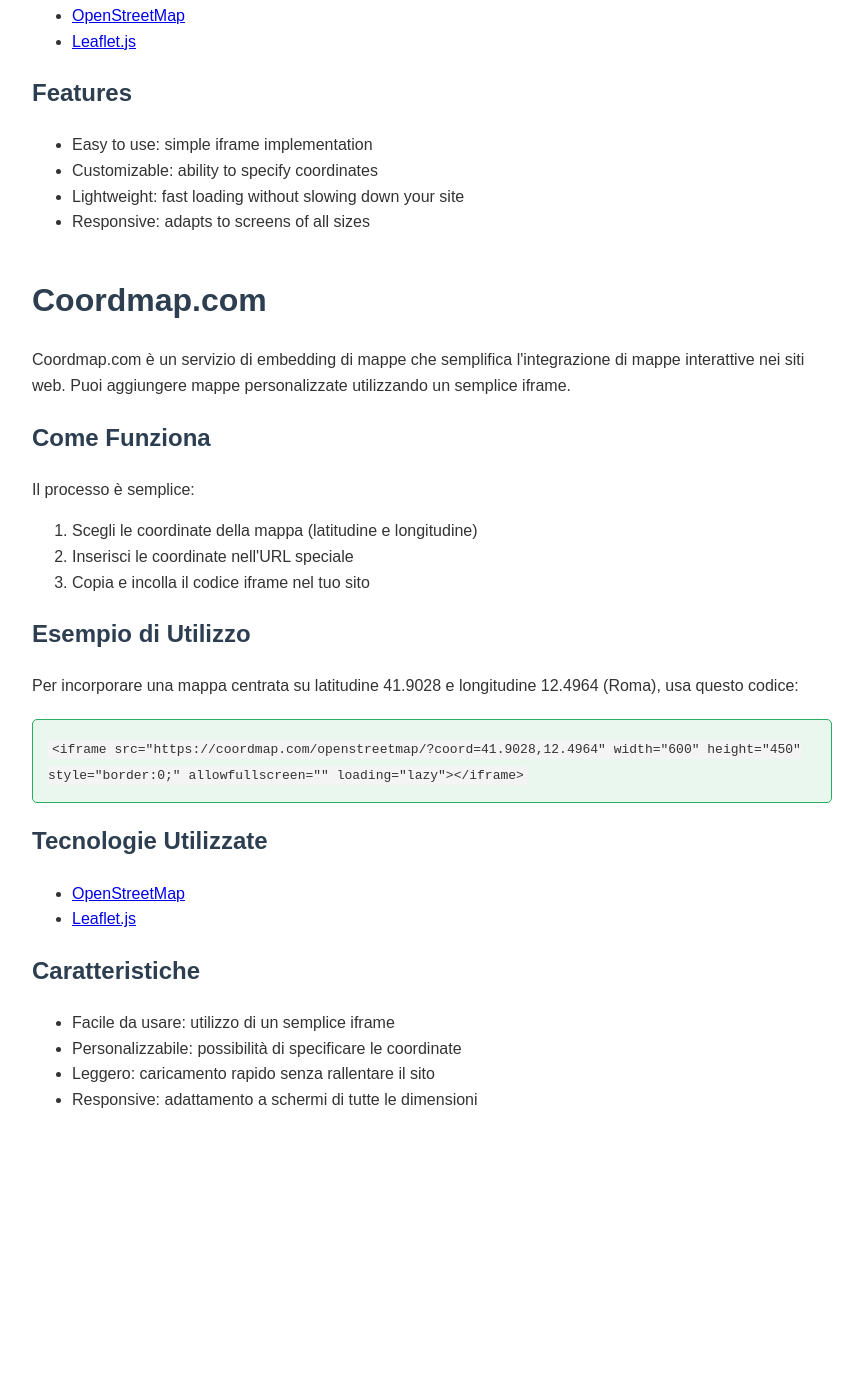
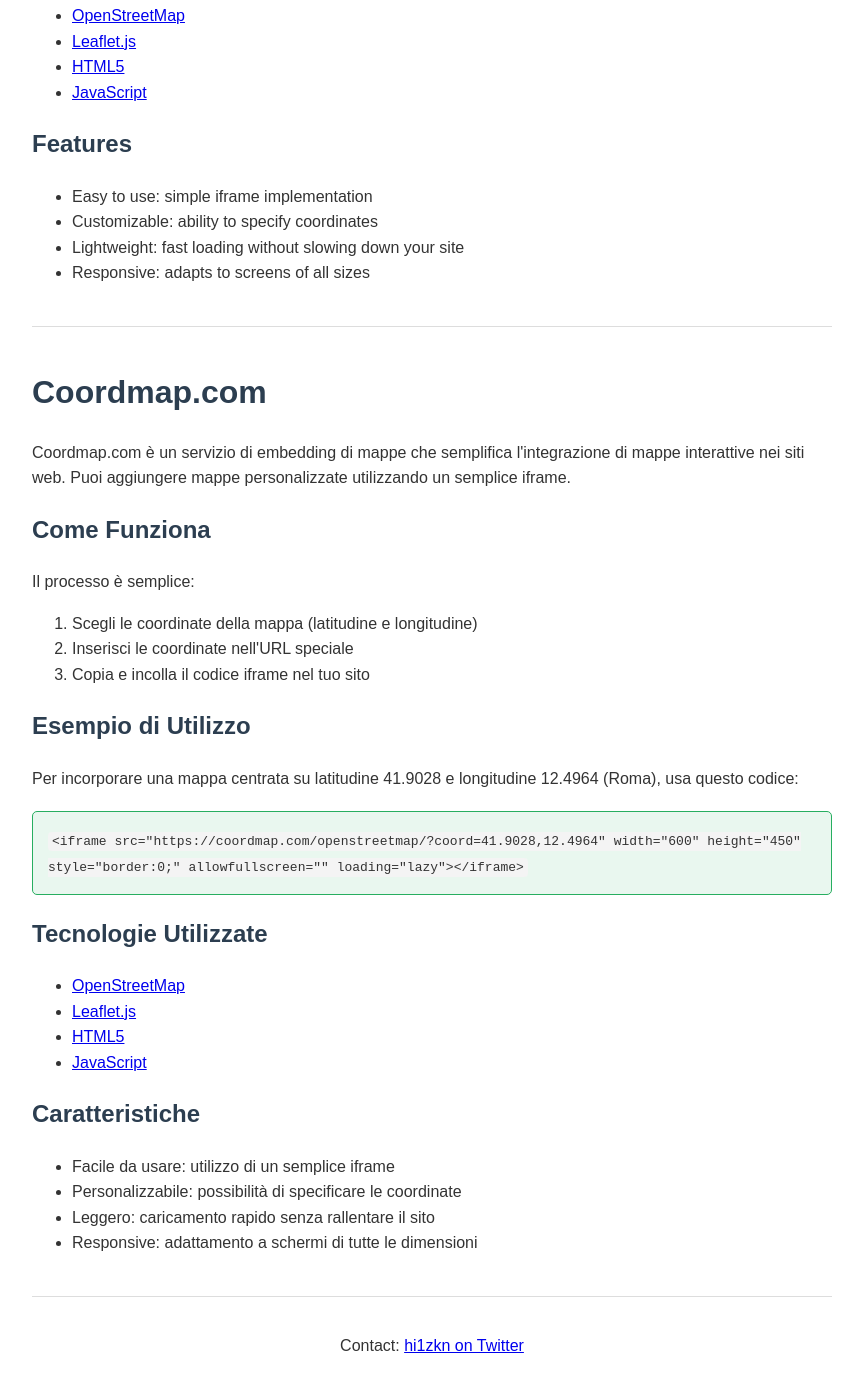
Before and after one commit to 1zkn/coordmap, a plain HTML site: page index.html in a window 1280 px wide. Shown: the part 670-2062 px from the top of the page, without its empty margins (208-1071 px from the left). Before the commit the page ends 1843 px from the top, so only its background shows below. Drawn offline with Linux system fonts and the light colour scheme.

Commit message:
Update index.html

```diff
--- a/index.html
+++ b/index.html
@@ -41,6 +41,16 @@
             color: #2c3e50;
             font-weight: bold;
         }
+        .contact {
+            text-align: center;
+            margin-top: 40px;
+            padding-top: 20px;
+            border-top: 1px solid #ddd;
+        }
+        .separator {
+            border-top: 1px solid #ddd;
+            margin: 40px 0;
+        }
     </style>
 </head>
 <body>
@@ -72,6 +82,8 @@
         <ul>
             <li><a href="https://www.openstreetmap.org/">OpenStreetMap</a></li>
             <li><a href="https://leafletjs.com/">Leaflet.js</a></li>
+            <li><a href="https://developer.mozilla.org/en-US/docs/Web/HTML">HTML5</a></li>
+            <li><a href="https://developer.mozilla.org/en-US/docs/Web/JavaScript">JavaScript</a></li>
         </ul>
 
         <h2>Features</h2>
@@ -82,6 +94,8 @@
             <li>Responsive: adapts to screens of all sizes</li>
         </ul>
     </div>
+
+    <div class="separator"></div>
 
     <div id="italiano" class="language-section">
         <h1>Coordmap.com</h1>
@@ -107,6 +121,8 @@
         <ul>
             <li><a href="https://www.openstreetmap.org/">OpenStreetMap</a></li>
             <li><a href="https://leafletjs.com/">Leaflet.js</a></li>
+            <li><a href="https://developer.mozilla.org/en-US/docs/Web/HTML">HTML5</a></li>
+            <li><a href="https://developer.mozilla.org/en-US/docs/Web/JavaScript">JavaScript</a></li>
         </ul>
 
         <h2>Caratteristiche</h2>
@@ -117,5 +133,9 @@
             <li>Responsive: adattamento a schermi di tutte le dimensioni</li>
         </ul>
     </div>
+
+    <div class="contact">
+        <p>Contact: <a href="https://twitter.com/hi1zkn" target="_blank">hi1zkn on Twitter</a></p>
+    </div>
 </body>
 </html>
```
